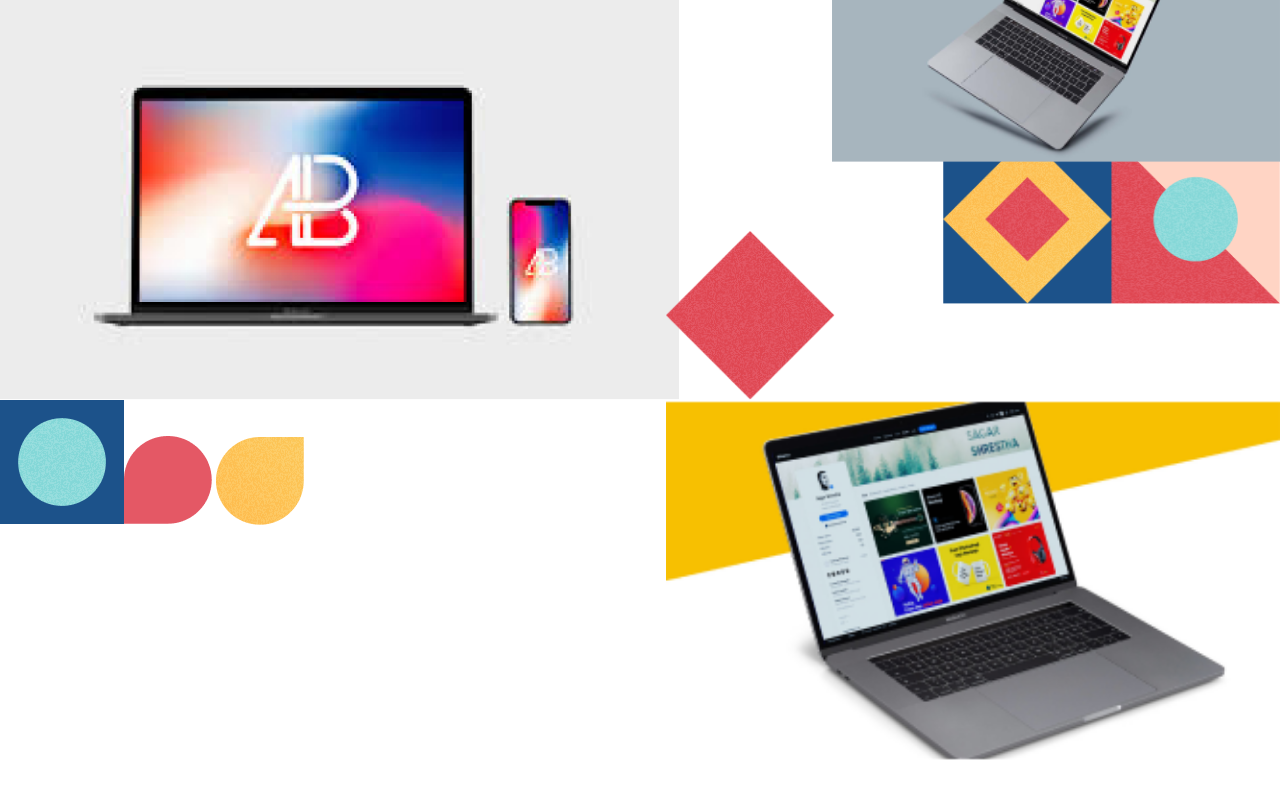
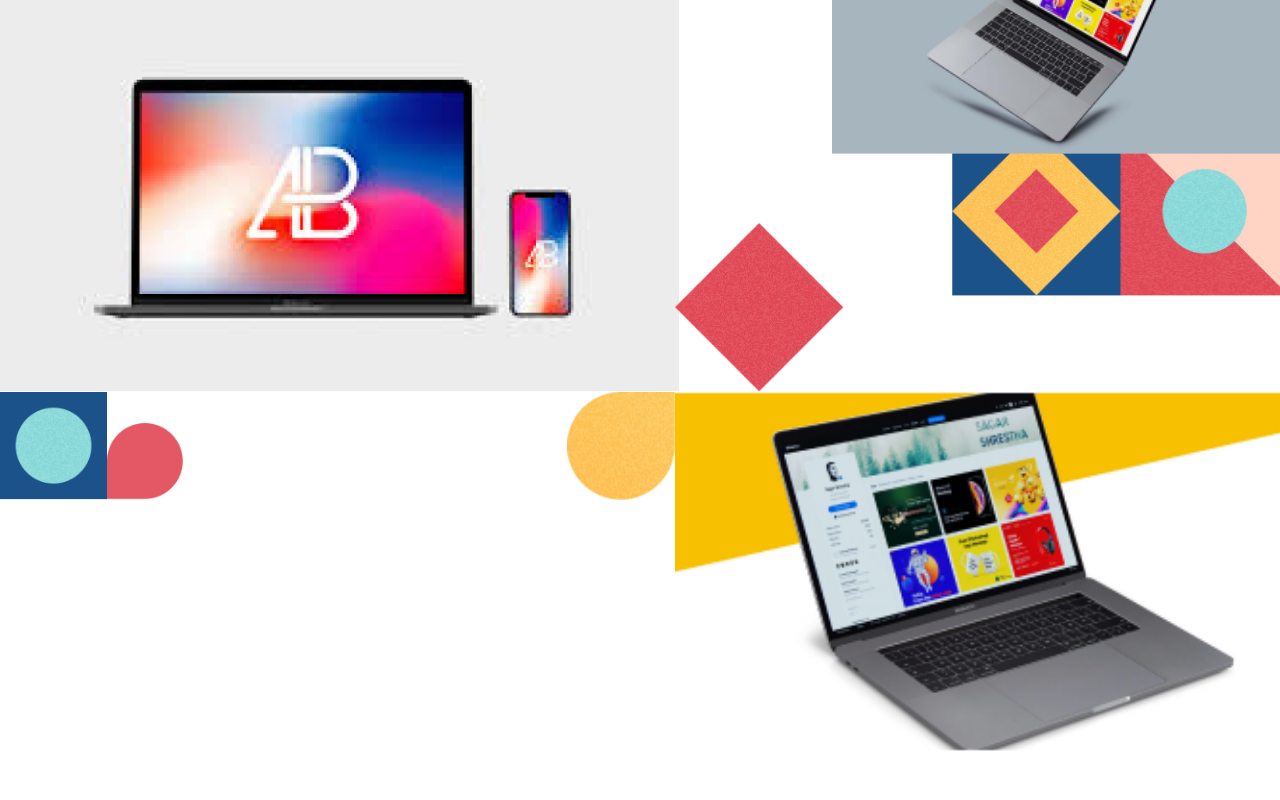
Before and after one commit to fickryiman/fickryiman.github.io, a website: page index.html in a window 1280 px wide. Shown: the part 2200-3000 px from the top of the page. Drawn offline with nearby package versions, Linux system fonts and the light colour scheme.

Commit message:
changes padding's

```diff
--- a/styles/desktop-version.css
+++ b/styles/desktop-version.css
@@ -252,7 +252,7 @@ html {
     grid-row: 2;
     display: grid;
     grid-template-columns: repeat(3, 10%);
-    padding-top: 1vh;
+    padding-top: 0;
   }
 
   .projects-section > div:nth-child(5) > .project-img-rectangle {
@@ -303,13 +303,14 @@ html {
   }
 
   .projects-section > div:nth-child(6) > .project-img-rectangle_2 {
-    display: initial;
+    display: flex;
     grid-column: 5 / 7;
     width: 100%;
     height: auto;
-    object-fit: cover;
+    object-fit: fill;
     align-self: end;
-    justify-self: end;
+    margin-left: 9px;
+
   }
 
   .projects-section > div:nth-child(6) > .project-info {
@@ -324,10 +325,11 @@ html {
   }
 
   .projects-section > div:nth-child(7) > .img-small {
-    display: initial;
+    display: flex;
     grid-column: 1 / 5;
     justify-content: space-between;
     height: 30%;
+    margin-right: -9px;
   }
 
   .projects-section > div:nth-child(7) > .project-img-rectangle {
@@ -335,6 +337,8 @@ html {
     width: 100%;
     height: auto;
     object-fit: cover;
+    margin-top: -1px;
+    margin-left: 9px;
   }
 
   .projects-section > div:nth-child(7) > .project-info {
--- a/styles/mobile-version.css
+++ b/styles/mobile-version.css
@@ -233,6 +233,7 @@ html {
   background: #1a2236;
   backdrop-filter: blur(0.5px);
   height: fit-content;
+  padding-left: 5%;
 }
 
 .projects-section > div:nth-child(4) > div > .project-name {
@@ -244,7 +245,6 @@ html {
   line-height: 80%;
   color: #fff;
   padding-top: 3.5vh;
-  padding-left: 5%;
   padding-bottom: 5%;
 }
 
@@ -365,6 +365,7 @@ html {
 
 .projects-section > div:nth-child(7) > .project-img-rectangle {
   width: 100%;
+  margin-top: -10px;
 }
 
 .projects-section > div:nth-child(7) > .project-info {
@@ -386,6 +387,7 @@ html {
 
 .projects-section > div:nth-child(8) > .project-img-rectangle {
   width: 100%;
+  margin-top: -10px;
 }
 
 .projects-section > div:nth-child(8) > .project-info {
```
